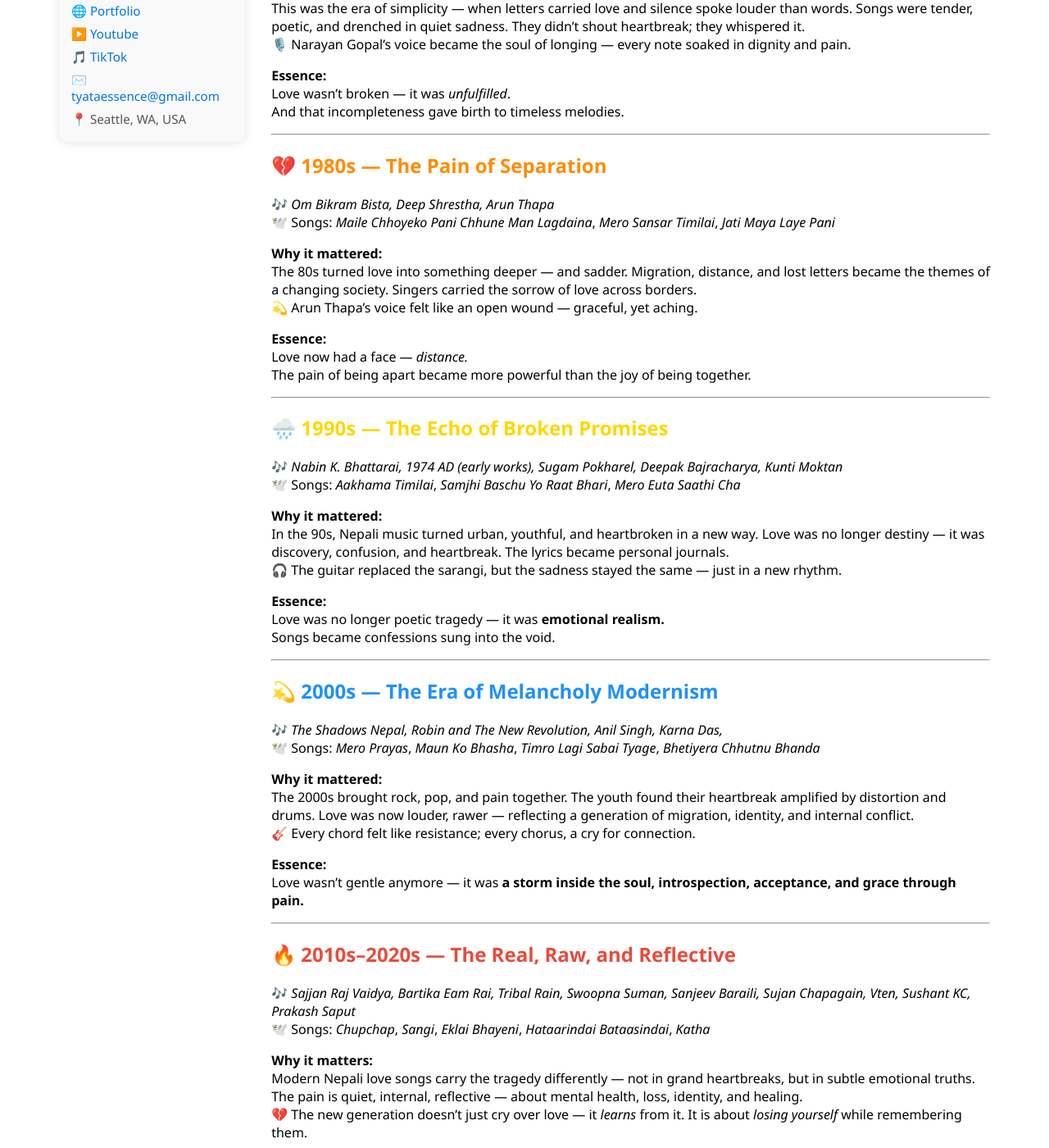
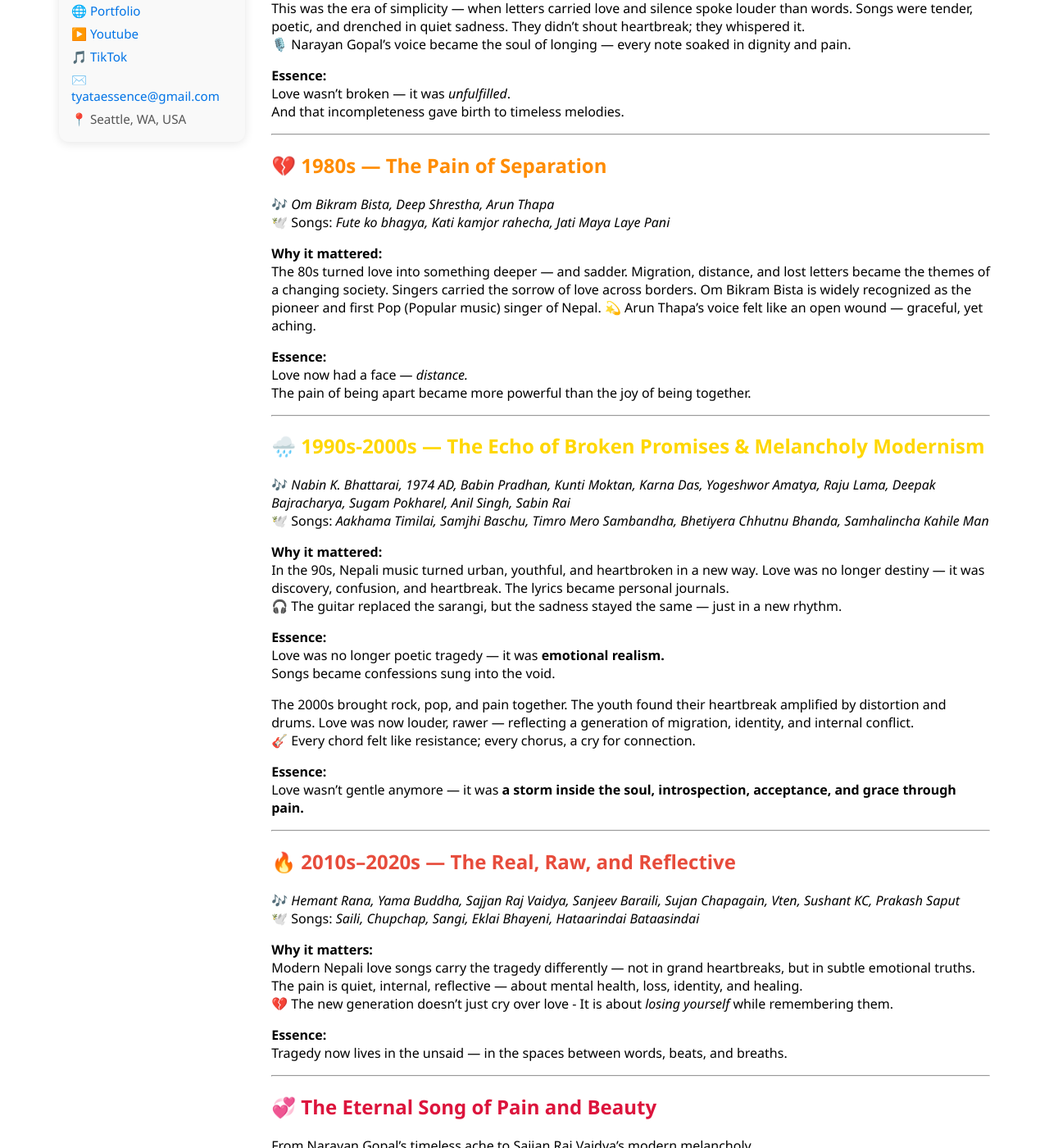
Before and after one commit to tyataessence/tyataessence.github.io, a Jekyll site: the page built from _posts/reflection/2025-10-22-five-decades-of-love-tragedy.md, in a window 1280 px wide and 1400 px high, scrolled down 1001 px. Shown: the whole window at 82% size. Built offline with Jekyll 4.4.1, drawn with Linux system fonts in a browser that asks for light colours; some of the changed text lies outside the part shown.

Commit message:
updating the post

```diff
--- a/_posts/reflection/2025-10-22-five-decades-of-love-tragedy.md
+++ b/_posts/reflection/2025-10-22-five-decades-of-love-tragedy.md
@@ -26,8 +26,8 @@ Let's explore the tragedy of love through decades of Nepali music, focusing the
 
 ## <span style="color:#228B22;">🎵 1970s — The Era of Innocent Longing</span>
 
-🎶 _Aruna Lama, Narayan Gopal, Prem Dhoj Pradhan_
-🕊️ Songs: _Euta Manchhe Ko Maya Le Kati_, _Yo Samjhine Man Cha_, _Kehi Mitho Baat Gara_
+🎶 _Aruna Lama, Narayan Gopal, Prem Dhoj Pradhan, Bhakta Raj Acharya_
+🕊️ Songs: _Pohor Saal Khusi Phatda, Timi Jun Raharle, Para Laijau Phoola Haru_
 
 **Why it mattered:**
 This was the era of simplicity — when letters carried love and silence spoke louder than words. Songs were tender, poetic, and drenched in quiet sadness. They didn’t shout heartbreak; they whispered it.
@@ -42,10 +42,10 @@ And that incompleteness gave birth to timeless melodies.
 ## <span style="color:#FF8C00;">💔 1980s — The Pain of Separation</span>
 
 🎶 _Om Bikram Bista, Deep Shrestha, Arun Thapa_
-🕊️ Songs: _Maile Chhoyeko Pani Chhune Man Lagdaina_, _Mero Sansar Timilai_, _Jati Maya Laye Pani_
+🕊️ Songs: _Fute ko bhagya, Kati kamjor rahecha, Jati Maya Laye Pani_
 
 **Why it mattered:**
-The 80s turned love into something deeper — and sadder. Migration, distance, and lost letters became the themes of a changing society. Singers carried the sorrow of love across borders.
+The 80s turned love into something deeper — and sadder. Migration, distance, and lost letters became the themes of a changing society. Singers carried the sorrow of love across borders. Om Bikram Bista is widely recognized as the pioneer and first Pop (Popular music) singer of Nepal.
 💫 Arun Thapa’s voice felt like an open wound — graceful, yet aching.
 
 **Essence:**
@@ -54,10 +54,10 @@ The pain of being apart became more powerful than the joy of being together.
 
 ---
 
-## <span style="color:#FFD700;">🌧️ 1990s — The Echo of Broken Promises</span>
+## <span style="color:#FFD700;">🌧️ 1990s-2000s — The Echo of Broken Promises & Melancholy Modernism</span>
 
-🎶 _Nabin K. Bhattarai, 1974 AD (early works), Sugam Pokharel, Deepak Bajracharya, Kunti Moktan_
-🕊️ Songs: _Aakhama Timilai_, _Samjhi Baschu Yo Raat Bhari_, _Mero Euta Saathi Cha_
+🎶 _Nabin K. Bhattarai, 1974 AD, Babin Pradhan, Kunti Moktan, Karna Das, Yogeshwor Amatya, Raju Lama, Deepak Bajracharya, Sugam Pokharel, Anil Singh, Sabin Rai_
+🕊️ Songs: _Aakhama Timilai, Samjhi Baschu, Timro Mero Sambandha, Bhetiyera Chhutnu Bhanda, Samhalincha Kahile Man_
 
 **Why it mattered:**
 In the 90s, Nepali music turned urban, youthful, and heartbroken in a new way. Love was no longer destiny — it was discovery, confusion, and heartbreak. The lyrics became personal journals.
@@ -67,14 +67,6 @@ In the 90s, Nepali music turned urban, youthful, and heartbroken in a new way. L
 Love was no longer poetic tragedy — it was **emotional realism.**
 Songs became confessions sung into the void.
 
----
-
-## <span style="color:#1E90FF;">💫 2000s — The Era of Melancholy Modernism</span>
-
-🎶 _The Shadows Nepal, Robin and The New Revolution, Anil Singh, Karna Das,_
-🕊️ Songs: _Mero Prayas_, _Maun Ko Bhasha_, _Timro Lagi Sabai Tyage_, _Bhetiyera Chhutnu Bhanda_
-
-**Why it mattered:**
 The 2000s brought rock, pop, and pain together. The youth found their heartbreak amplified by distortion and drums. Love was now louder, rawer — reflecting a generation of migration, identity, and internal conflict.
 🎸 Every chord felt like resistance; every chorus, a cry for connection.
 
@@ -85,12 +77,12 @@ Love wasn’t gentle anymore — it was **a storm inside the soul, introspection
 
 ## <span style="color:#E74C3C;">🔥 2010s–2020s — The Real, Raw, and Reflective</span>
 
-🎶 _Sajjan Raj Vaidya, Bartika Eam Rai, Tribal Rain, Swoopna Suman, Sanjeev Baraili, Sujan Chapagain, Vten, Sushant KC, Prakash Saput_
-🕊️ Songs: _Chupchap_, _Sangi_, _Eklai Bhayeni_, _Hataarindai Bataasindai_, _Katha_
+🎶 _Hemant Rana, Yama Buddha, Sajjan Raj Vaidya, Sanjeev Baraili, Sujan Chapagain, Vten, Sushant KC, Prakash Saput_
+🕊️ Songs: _Saili, Chupchap, Sangi, Eklai Bhayeni, Hataarindai Bataasindai_
 
 **Why it matters:**
 Modern Nepali love songs carry the tragedy differently — not in grand heartbreaks, but in subtle emotional truths. The pain is quiet, internal, reflective — about mental health, loss, identity, and healing.
-💔 The new generation doesn’t just cry over love — it _learns_ from it. It is about _losing yourself_ while remembering them.
+💔 The new generation doesn’t just cry over love - It is about _losing yourself_ while remembering them.
 
 **Essence:**
 Tragedy now lives in the unsaid — in the spaces between words, beats, and breaths.
```
